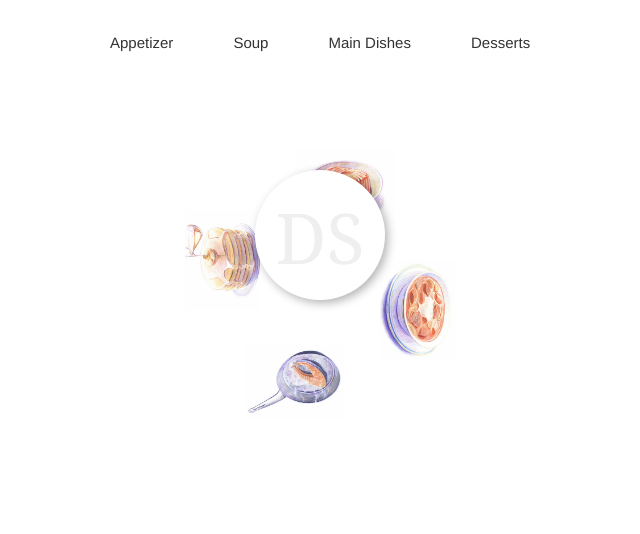
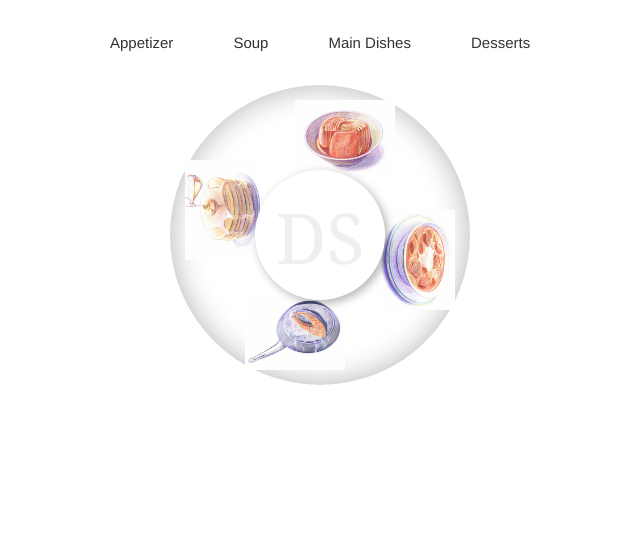
Before and after one commit to liangsharon24/Ewlocal, a PHP site: page /main.html in a window 1280 px wide. Shown: the part 25-559 px from the top of the page, without its empty margins (310-950 px from the left). Run offline with PHP 8.4, Linux system fonts and the light colour scheme.

Commit message:
Editing css file for main page

```diff
--- a/css/mystyle.css
+++ b/css/mystyle.css
@@ -62,16 +62,16 @@
 /*MAIN CIRCLE*/
 .circle {
   position: relative;
-  margin-top: 80px;
+  margin-top: 30px;
   margin-bottom: 20px;
   margin-left: 90px;
-  width: 400px;
-  height: 400px;
+  width: 300px;
+  height: 300px;
   border-radius: 50%;
   background:white;
 
   box-shadow: inset 0px 0px 30px rgba(0,0,0,0.3);
-  -webkit-box-shadow: inset 0px 0px 0px rgba(0,0,0,0.3);
+  -webkit-box-shadow: inset 0px 0px 30px rgba(0,0,0,0.3);
 
   -webkit-transition: all 0.5s ease;
   -moz-transition: all 0.5s ease;
```
